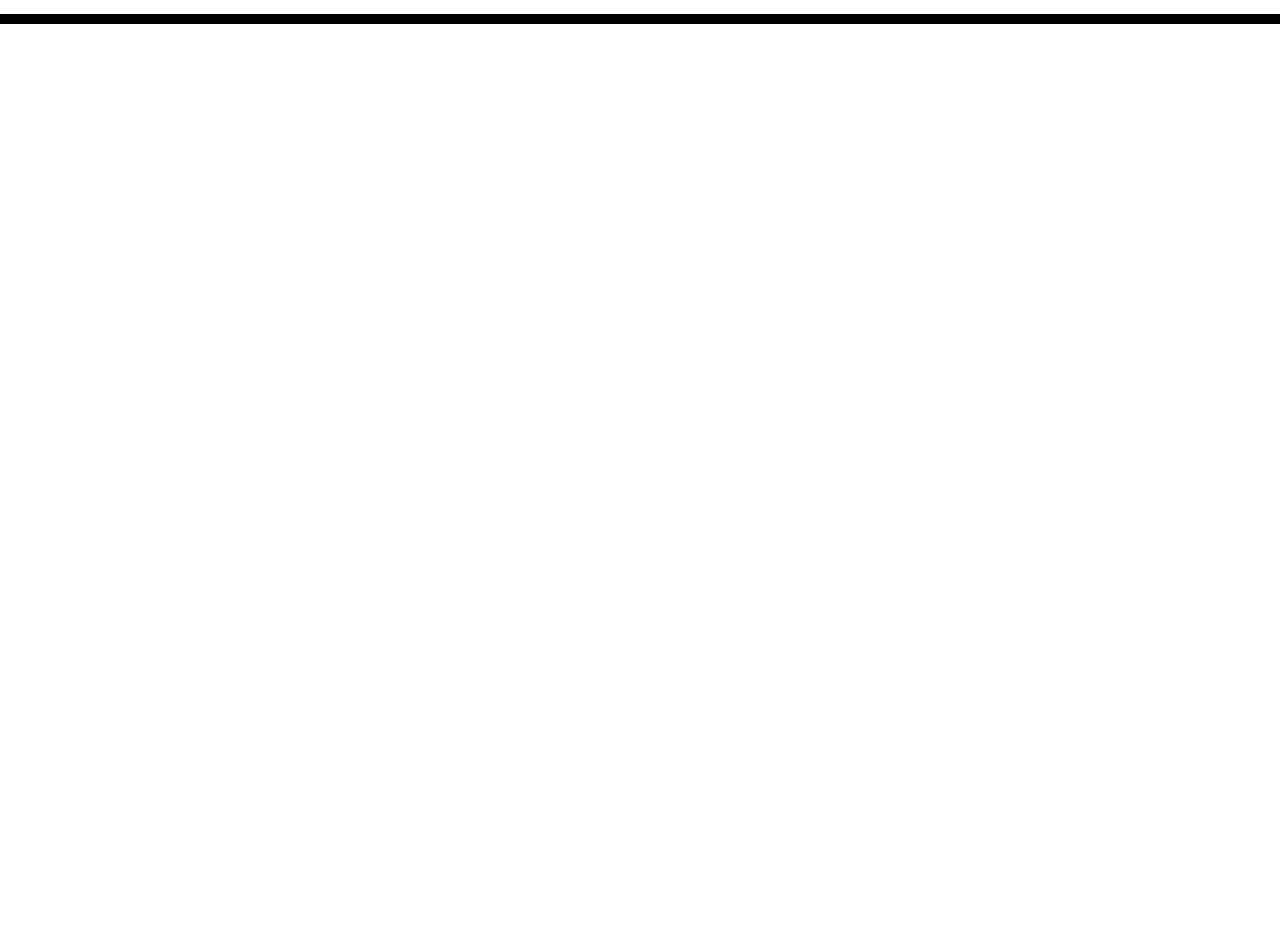
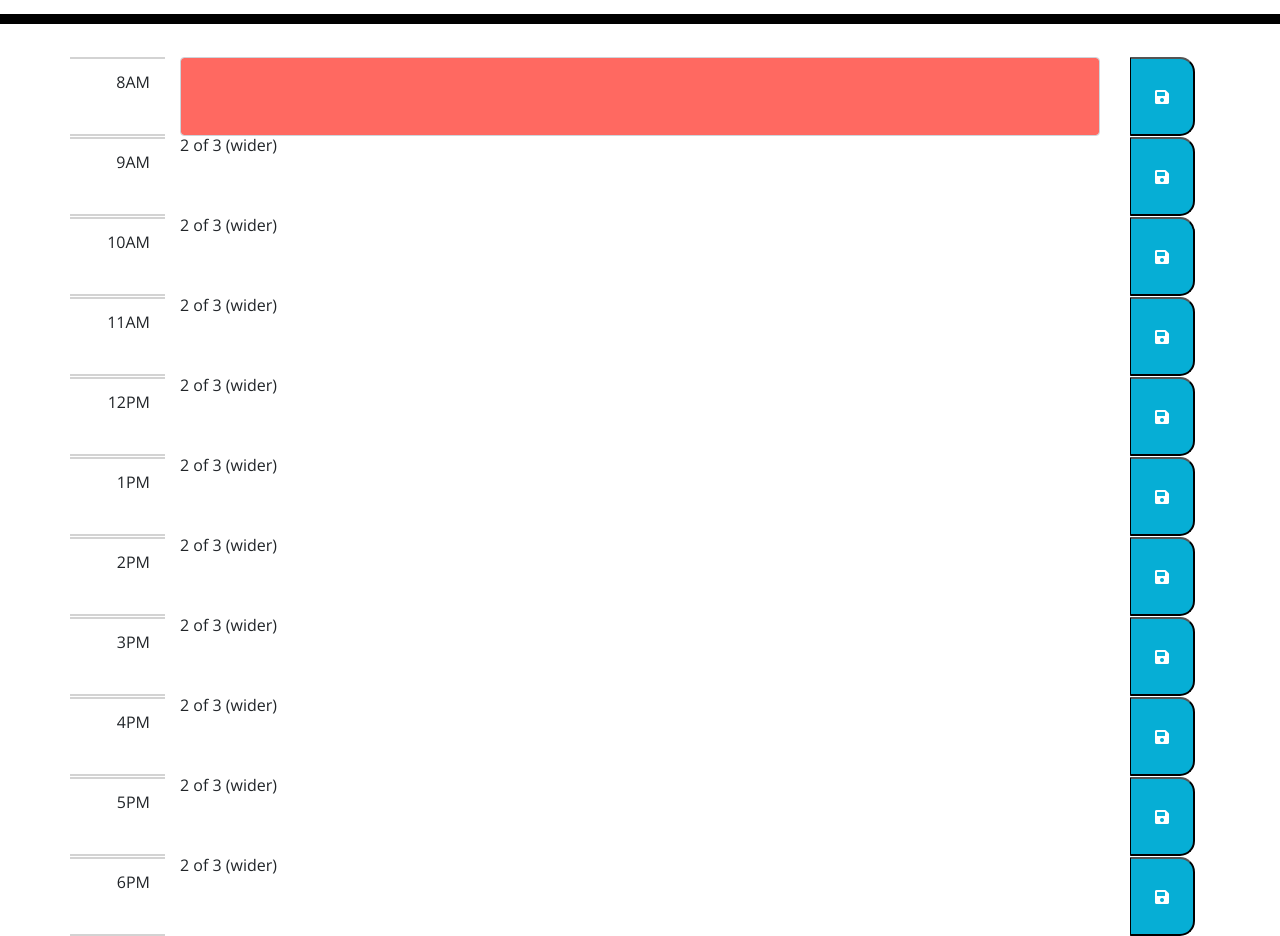
Before and after one commit to gjguerin96/Work-Day-Scheduler, a plain HTML site: page index.html in a window 1280 px wide. Shown: the part 280-1216 px from the top of the page. Before the commit the page ends 800 px from the top, so only its background shows below. Drawn offline with nearby package versions, Linux system fonts and the light colour scheme.

Commit message:
added timeblocks and buttons

```diff
--- a/index.html
+++ b/index.html
@@ -30,6 +30,129 @@
     </header>
     <div class="container">
       <!-- Timeblocks go here -->
+      <div class="row">
+        <div class="col-1 left">
+          8AM
+        </div>
+        <div class="col-10">
+          <!-- <div class="form-group"> -->
+            <input class="form-control present" id="exampleFormControlInput1">
+          <!-- </div> -->
+        </div>
+        <div class="col-1">
+          <button class="saveBtn"><i class="fas fa-save"></i></button>
+        </div>
+      </div>
+      <div class="row">
+        <div class="col-1 left">
+          9AM
+        </div>
+        <div class="col-10">
+          2 of 3 (wider)
+        </div>
+        <div class="col-1">
+          <button class="saveBtn"><i class="fas fa-save"></i></button>
+        </div>
+      </div>
+      <div class="row">
+        <div class="col-1 left">
+          10AM
+        </div>
+        <div class="col-10">
+          2 of 3 (wider)
+        </div>
+        <div class="col-1">
+          <button class="saveBtn"><i class="fas fa-save"></i></button>
+        </div>
+      </div>
+      <div class="row">
+        <div class="col-1 left">
+          11AM
+        </div>
+        <div class="col-10">
+          2 of 3 (wider)
+        </div>
+        <div class="col-1">
+          <button class="saveBtn"><i class="fas fa-save"></i></button>
+        </div>
+      </div>
+      <div class="row">
+        <div class="col-1 left">
+          12PM
+        </div>
+        <div class="col-10">
+          2 of 3 (wider)
+        </div>
+        <div class="col-1">
+          <button class="saveBtn"><i class="fas fa-save"></i></button>
+        </div>
+      </div>
+      <div class="row">
+        <div class="col-1 left">
+          1PM
+        </div>
+        <div class="col-10">
+          2 of 3 (wider)
+        </div>
+        <div class="col-1">
+          <button class="saveBtn"><i class="fas fa-save"></i></button>
+        </div>
+      </div>
+      <div class="row">
+        <div class="col-1 left">
+          2PM
+        </div>
+        <div class="col-10">
+          2 of 3 (wider)
+        </div>
+        <div class="col-1">
+          <button class="saveBtn"><i class="fas fa-save"></i></button>
+        </div>
+      </div>
+      <div class="row">
+        <div class="col-1 left">
+          3PM
+        </div>
+        <div class="col-10">
+          2 of 3 (wider)
+        </div>
+        <div class="col-1">
+          <button class="saveBtn"><i class="fas fa-save"></i></button>
+        </div>
+      </div>
+      <div class="row">
+        <div class="col-1 left">
+          4PM
+        </div>
+        <div class="col-10">
+          2 of 3 (wider)
+        </div>
+        <div class="col-1">
+          <button class="saveBtn"><i class="fas fa-save"></i></button>
+        </div>
+      </div>
+      <div class="row">
+        <div class="col-1 left">
+          5PM
+        </div>
+        <div class="col-10">
+          2 of 3 (wider)
+        </div>
+        <div class="col-1">
+          <button class="saveBtn"><i class="fas fa-save"></i></button>
+        </div>
+      </div>
+      <div class="row">
+        <div class="col-1 left">
+          6PM
+        </div>
+        <div class="col-10">
+          2 of 3 (wider)
+        </div>
+        <div class="col-1">
+          <button class="saveBtn"><i class="fas fa-save"></i></button>
+        </div>
+      </div>
     </div>
 
     <script src="https://cdnjs.cloudflare.com/ajax/libs/jquery/3.2.1/jquery.min.js"></script>
--- a/script.js
+++ b/script.js
@@ -6,3 +6,11 @@ function displayTime() {
 }
 
 displayTime()
+
+if (moment().format("a") === "pm"){
+    var time = moment().format("h") + 12
+    console.log(time)
+}
+
+var time = moment().format("h")
+console.log(time)
--- a/style.css
+++ b/style.css
@@ -4,7 +4,7 @@ body {
   line-height: 1;
 }
 
-textarea {
+.textarea {
   background: transparent;
   border: none;
   resize: none;
@@ -31,7 +31,7 @@ textarea {
 }
 
 .row {
-  white-space: pre-wrap;
+  /* white-space: pre-wrap; */
   height: 80px;
   border-top: 1px solid white;
 }
@@ -63,9 +63,23 @@ textarea {
   border-bottom-right-radius: 15px;
   background-color: #06aed5;
   color: white;
+  width: 100%;
+  height: 100%;
 }
 
 .saveBtn i:hover {
   font-size: 20px;
   transition: all 0.3s ease-in-out;
 }
+
+.left {
+  border-top: 2px solid #d3d3d3;
+  border-bottom: 2px solid #d3d3d3;
+  text-align: end;
+  padding-top: 15px;
+}
+
+.form-control {
+  width: 100%;
+  height: 100%
+}
```
